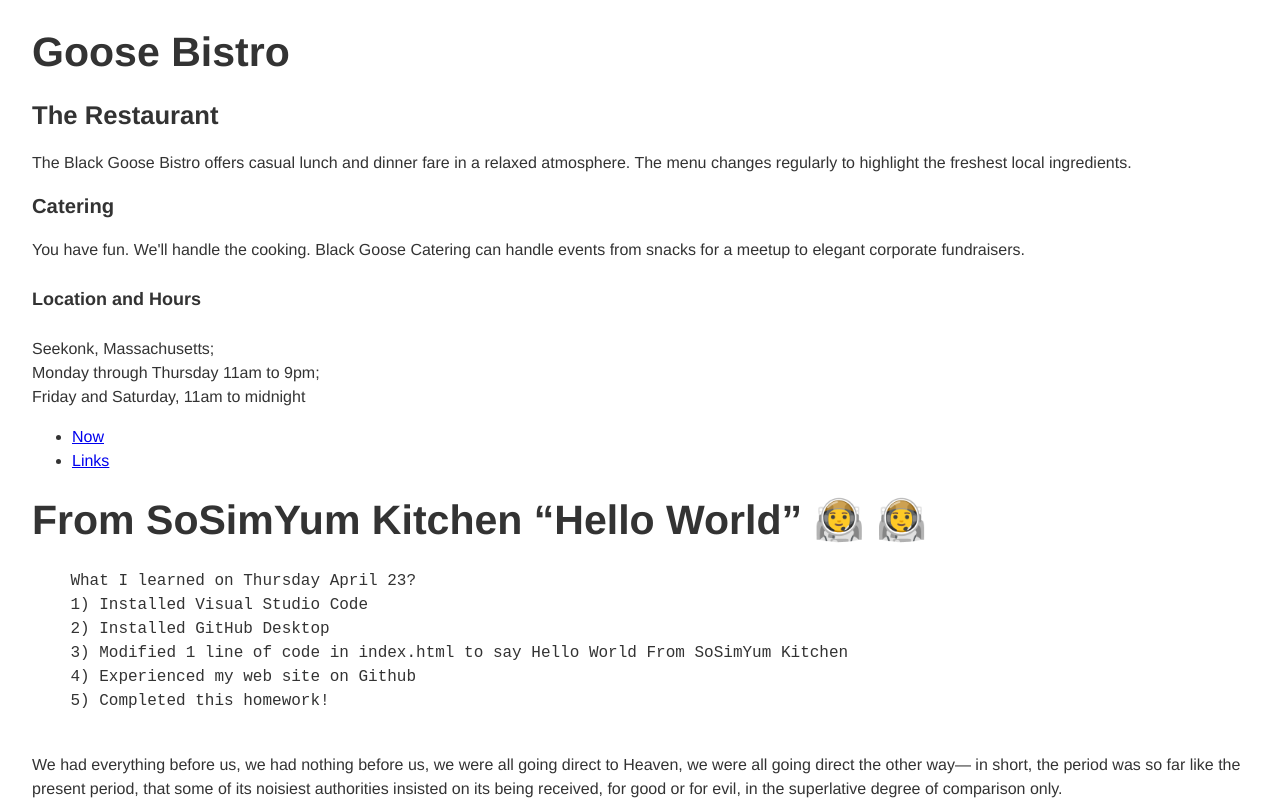
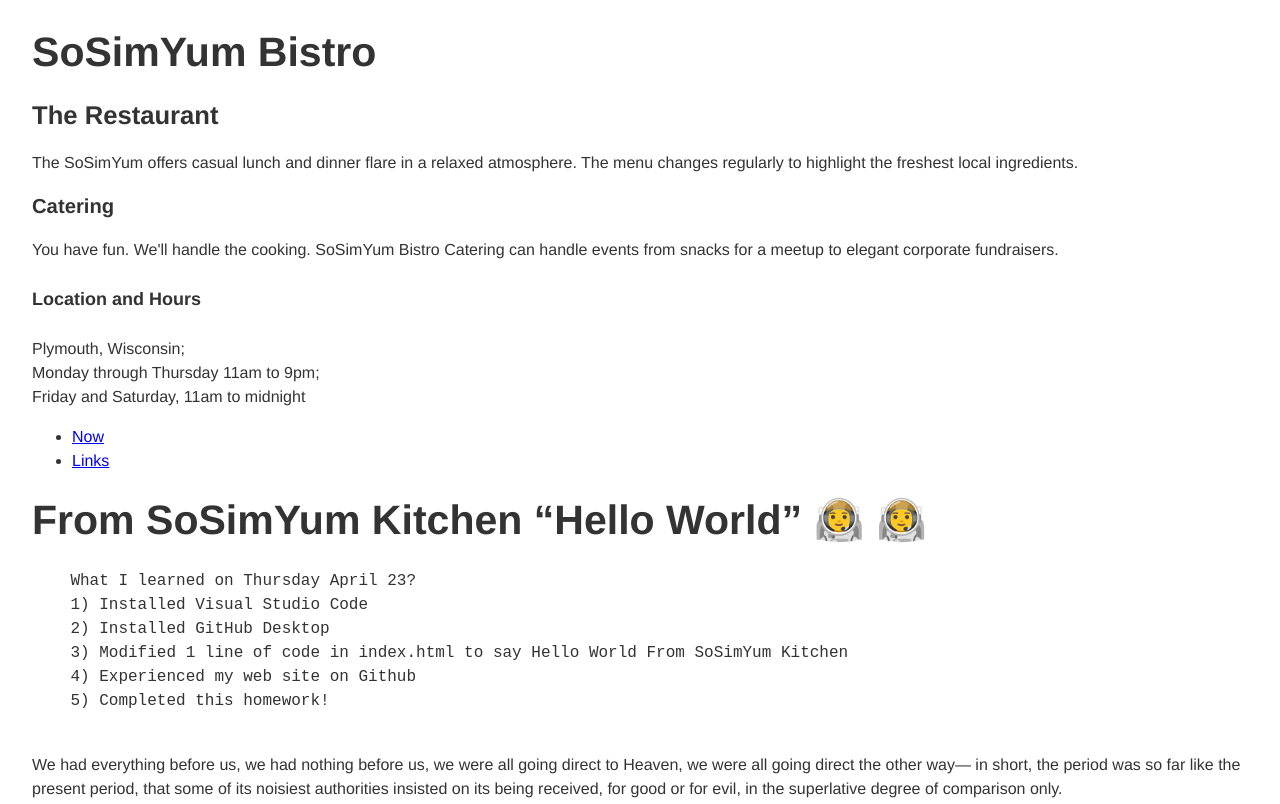
Before and after one commit to ninatranle/ninatranle.github.io, a plain HTML site: page index.html in a window 1280 px wide. Shown: the top 804 px of the page. Drawn offline with Linux system fonts and the light colour scheme.

Commit message:
Update index.html

```diff
--- a/index.html
+++ b/index.html
@@ -14,18 +14,19 @@
   </head>
 
   <body>
-    <h1>Goose Bistro</h1>
+    <h1>SoSimYum Bistro</h1>
 
     <h2>The Restaurant</h2>
-    <p>The Black Goose Bistro offers casual lunch and dinner fare in a relaxed atmosphere. The menu changes regularly to highlight the freshest local ingredients.</p>
+    <p>The SoSimYum offers casual lunch and dinner flare in a relaxed atmosphere. The menu changes regularly to highlight the freshest local ingredients.</p>
 
     <h3>Catering</h3>
-    <p>You have fun. We'll handle the cooking. Black Goose Catering can handle events from snacks for a meetup to elegant corporate fundraisers.</p>
+    <p>You have fun. We'll handle the cooking. SoSimYum Bistro Catering can handle events from snacks for a meetup to elegant corporate fundraisers.</p>
 
     <h4>Location and Hours</h4>
-    <p>Seekonk, Massachusetts;<br>
+    <p>Plymouth, Wisconsin;<br>
     Monday through Thursday 11am to 9pm;<br>
     Friday and Saturday, 11am to midnight</p>
+
     <nav role="navigation">
       <ul>
         <li><a href="now/index.html">Now</a></li>
```
